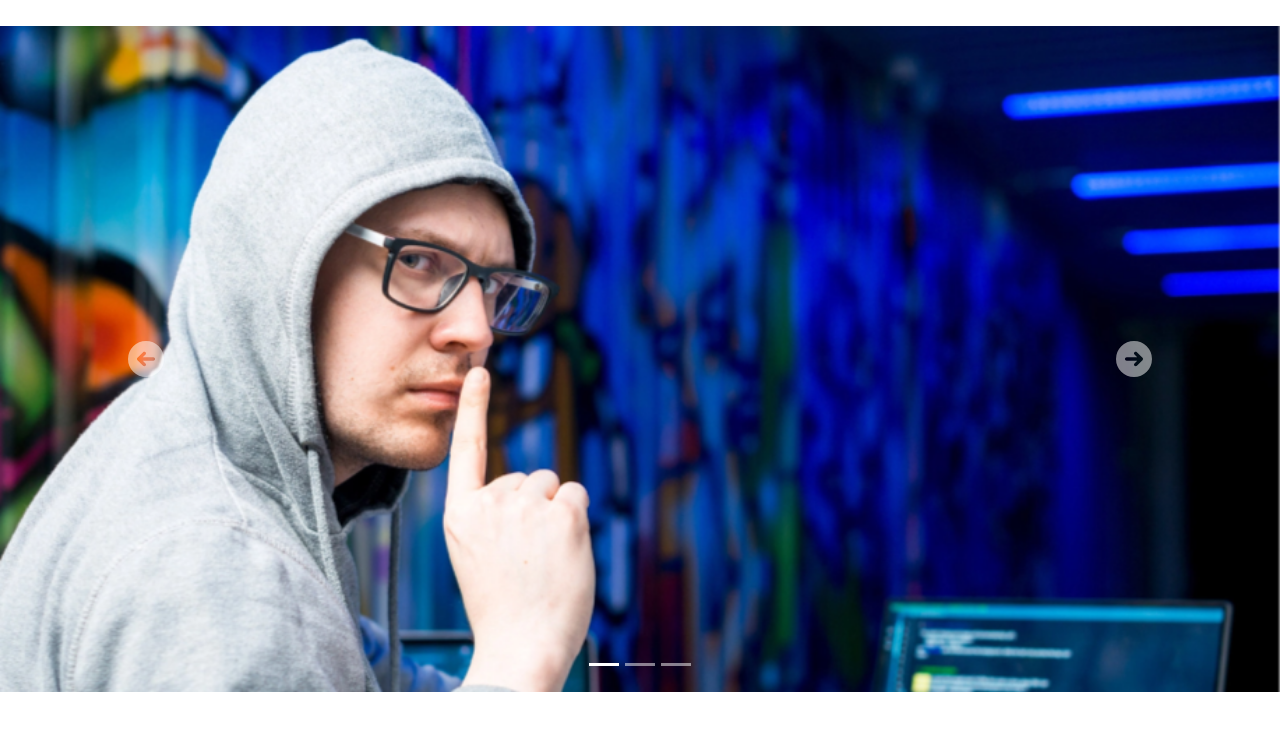
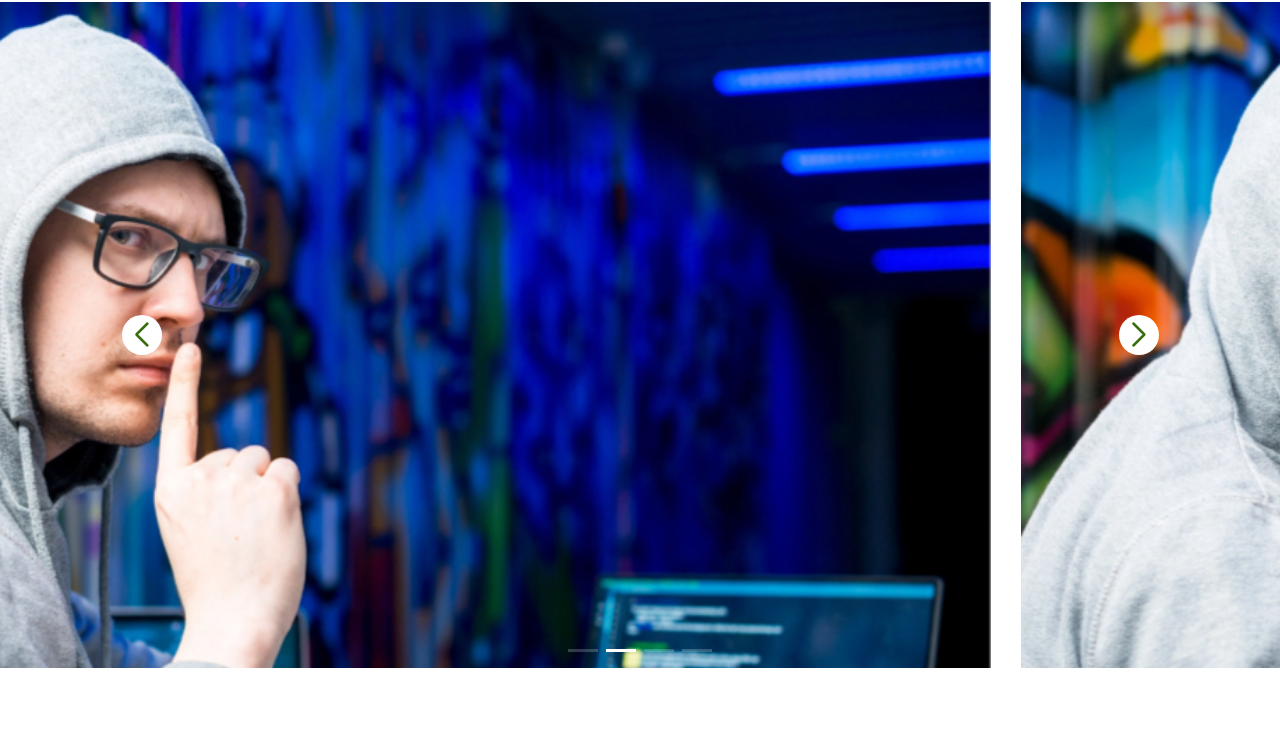
Before and after one commit to AhmedSarkes/Estbianat, a plain HTML site: page index.html in a window 1280 px wide. Shown: the part 197-952 px from the top of the page. Drawn offline with nearby package versions, Linux system fonts and the light colour scheme.

Commit message:
New Edit In Landing => Add Swiper JS Instead Of Swiper Bootstrap

```diff
--- a/css/style.css
+++ b/css/style.css
@@ -3,8 +3,14 @@
     --section-color: #f8faf4;
     --part-color: #f5fdee;
 }
+html,
+body {
+    position: relative;
+}
 body {
     font-family: 'Cairo', sans-serif;
+    font-size: 14px;
+    color: #000;
 }
 
 /* Start Test */
@@ -70,22 +76,50 @@ body {
 }
 /* End Navbar In All Pages */
 /* Start Landing */
-.landing .left-slide,
-.landing .right-slide {
-    width: 36px;
-    height: 36px;
+.swiper {
+    width: 100%;
+    height: 100%;
+}
+.swiper-slide {
+    text-align: center;
+    font-size: 18px;
+    background: #fff;
+    display: flex;
+    justify-content: center;
+    align-items: center;
+}
+.swiper-slide img {
+    display: block;
+    width: 100%;
+    height: 100%;
+    object-fit: cover;
+}
+.swiper-button-next::after,
+.swiper-button-prev::after {
+    width: 40px;
+    height: 40px;
     border-radius: 50%;
-    top: 50%;
-    transform: translateY(-50%);
+    color: var(--main-color);
+    background-color: #FFF;
+    font-size: 1.5rem;
+    font-weight: bold;
+    flex: 0 0 auto;
+    display: flex;
+    justify-content: center;
+    align-items: center;
+    text-align: center;
 }
-.landing .left-slide {
+.swiper-button-next {
+    right: 10%;
+}
+.swiper-button-prev {
     left: 10%;
 }
-.landing .right-slide {
-    right: 10%;
-}
-.landing .icon-arrow {
-    font-size: 36px;
+.swiper-pagination-bullet {
+    width: 30px;
+    height: 3px;
+    border-radius: 0;
+    background-color: #FFF;
 }
 /* End Landing */
 /* Start About Survey */
@@ -199,22 +233,6 @@ body {
         font-size: 20px;
     }
     /* End Navbar */
-    /* Start Landing */
-    .landing .icon-arrow {
-        font-size: 26px;
-    }
-    .landing .carousel-indicators [data-bs-target] {
-        width: 20px;
-        height: 2px;
-    }
-    .landing .icon-arrow {
-        font-size: 22px;
-    }
-    .landing .carousel-indicators [data-bs-target] {
-        width: 15px;
-        height: 2px;
-    }
-    /* End Landing */
     /* Start About Survey */
     .about-survey .about-survey-text .about-survey-heading {
         font-size: 40px;
@@ -275,3 +293,13 @@ body {
     /* End About Survey */
 }
 /* End Media Query */
+
+
+
+
+
+
+/* Test */
+.test {
+    border: 1px solid #000;
+}
--- a/index.html
+++ b/index.html
@@ -8,6 +8,10 @@
     <link rel="icon" href="images/logo.png" />
     <link rel="stylesheet" href="css/normalize.css" />
     <link rel="stylesheet" href="css/bootstrap.min.css" />
+    <link
+      rel="stylesheet"
+      href="https://cdn.jsdelivr.net/npm/swiper/swiper-bundle.min.css"
+    />
     <link rel="stylesheet" href="css/all.min.css" />
     <link rel="preconnect" href="https://fonts.googleapis.com" />
     <link rel="preconnect" href="https://fonts.gstatic.com" crossorigin />
@@ -99,76 +103,19 @@
     </nav>
     <!-- End Navbar -->
     <!-- Start Landing -->
-    <div class="landing mt-lg-4 mt-2">
-      <div
-        id="carouselExampleIndicators"
-        class="carousel slide"
-        data-bs-ride="true"
-      >
-        <div class="carousel-indicators">
-          <button
-            type="button slider-box-btn"
-            data-bs-target="#carouselExampleIndicators"
-            data-bs-slide-to="0"
-            class="active"
-            aria-current="true"
-            aria-label="Slide 1"
-          ></button>
-          <button
-            type="button slider-box-btn"
-            data-bs-target="#carouselExampleIndicators"
-            data-bs-slide-to="1"
-            aria-label="Slide 2"
-          ></button>
-          <button
-            type="button slider-box-btn"
-            data-bs-target="#carouselExampleIndicators"
-            data-bs-slide-to="2"
-            aria-label="Slide 3"
-          ></button>
-        </div>
-        <div class="carousel-inner">
-          <div class="carousel-item active">
-            <a href="#">
-              <img src="images/landing.png" class="d-block w-100" alt="" />
-            </a>
-          </div>
-          <div class="carousel-item">
-            <a href="#">
-              <img src="images/landing.png" class="d-block w-100" alt="" />
-            </a>
-          </div>
-          <div class="carousel-item">
-            <a href="#">
-              <img src="images/landing.png" class="d-block w-100" alt="" />
-            </a>
-          </div>
-        </div>
-        <button
-          class="carousel-control-prev left-slide"
-          type="button"
-          data-bs-target="#carouselExampleIndicators"
-          data-bs-slide="prev"
-        >
-          <span
-            class="fa-solid fa-circle-arrow-left icon-arrow"
-            aria-hidden="true"
-          ></span>
-        </button>
-        <button
-          class="carousel-control-next right-slide"
-          type="button"
-          data-bs-target="#carouselExampleIndicators"
-          data-bs-slide="next"
-        >
-          <span
-            class="fa-solid fa-circle-arrow-right icon-arrow"
-            aria-hidden="true"
-          ></span>
-        </button>
+    <div class="swiper mySwiper">
+      <div class="swiper-wrapper">
+        <div class="swiper-slide"><img src="images/landing.png" alt="" /></div>
+        <div class="swiper-slide"><img src="images/landing.png" alt="" /></div>
+        <div class="swiper-slide"><img src="images/landing.png" alt="" /></div>
+        <div class="swiper-slide"><img src="images/landing.png" alt="" /></div>
       </div>
+      <div class="swiper-button-next"></div>
+      <div class="swiper-button-prev"></div>
+      <div class="swiper-pagination"></div>
     </div>
     <!-- End Landing -->
+    <!-- Start About Survey -->
     <div class="about-survey">
       <div class="about-survey-head container">
         <div class="row">
@@ -240,9 +187,11 @@
       </div>
       <!-- End Body -->
     </div>
+    <!-- End About Survey -->
     <script src="js/bootstrap.bundle.min.js"></script>
     <script src="js/all.min.js"></script>
     <script src="js/jquery-3.6.1.min.js"></script>
+    <script src="https://cdn.jsdelivr.net/npm/swiper/swiper-bundle.min.js"></script>
     <script src="js/main.js"></script>
   </body>
 </html>
--- a/js/main.js
+++ b/js/main.js
@@ -0,0 +1,16 @@
+    var swiper = new Swiper(".mySwiper", {
+        spaceBetween: 30,
+        centeredSlides: true,
+        autoplay: {
+        delay: 5000,
+        disableOnInteraction: false,
+        },
+        pagination: {
+        el: ".swiper-pagination",
+        clickable: true,
+        },
+        navigation: {
+        nextEl: ".swiper-button-next",
+        prevEl: ".swiper-button-prev",
+        },
+    });
```
